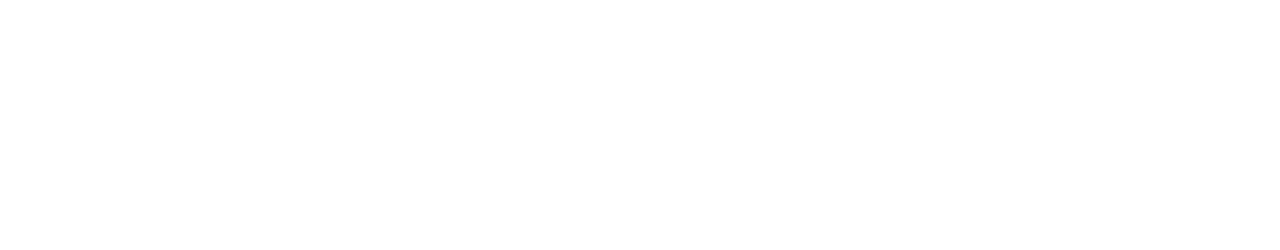
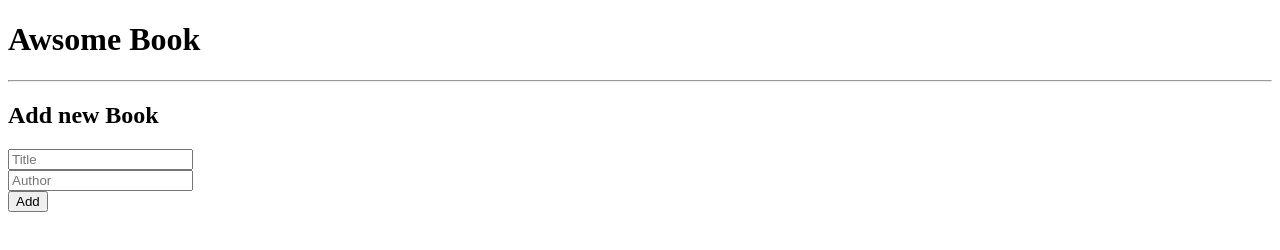
Before and after one commit to Aqurds/mv-bl, a plain HTML site: page index.html in a window 1280 px wide. Drawn offline with Linux system fonts and the light colour scheme.

Commit message:
Added index.html primary skeleton

```diff
--- a/index.html
+++ b/index.html
@@ -4,9 +4,20 @@
         <meta charset="UTF-8">
         <meta http-equiv="X-UA-Compatible" content="IE=edge">
         <meta name="viewport" content="width=device-width, initial-scale=1.0">
-    <title>Document</title>
+        <title>Awsome Book</title>
     </head>
     <body>
+        <h1>Awsome Book</h1>
+        <div class="container-section">
 
+        </div>
+        <hr>
+        <h2>Add new Book</h2>
+        <form id="book-form">
+            <input type="text" placeholder="Title" name="title" class="book-title"><br>
+            <input type="text" placeholder="Author" name="author" class="book-author"><br>
+            <button class="add-btn" type="submit">Add</button>
+        </form>
+        <script src="index.js"></script>
     </body>
 </html>
```
Lines whose indentation alone changed are shown as unchanged.
